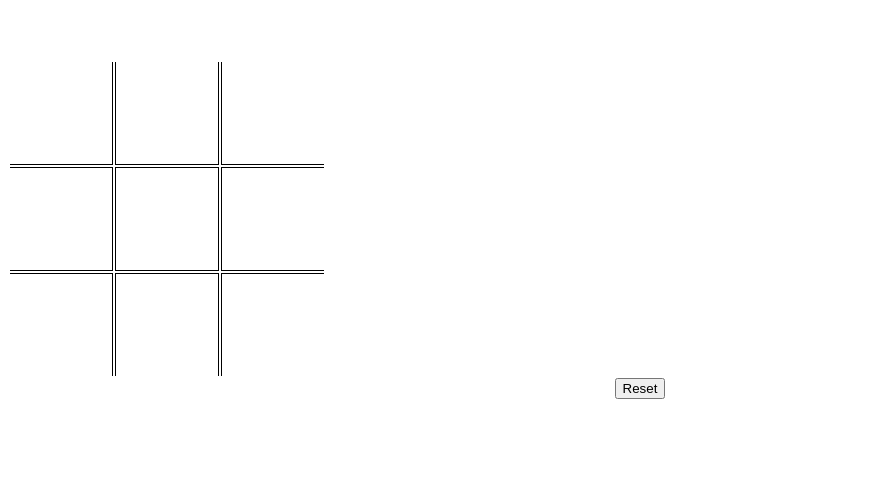
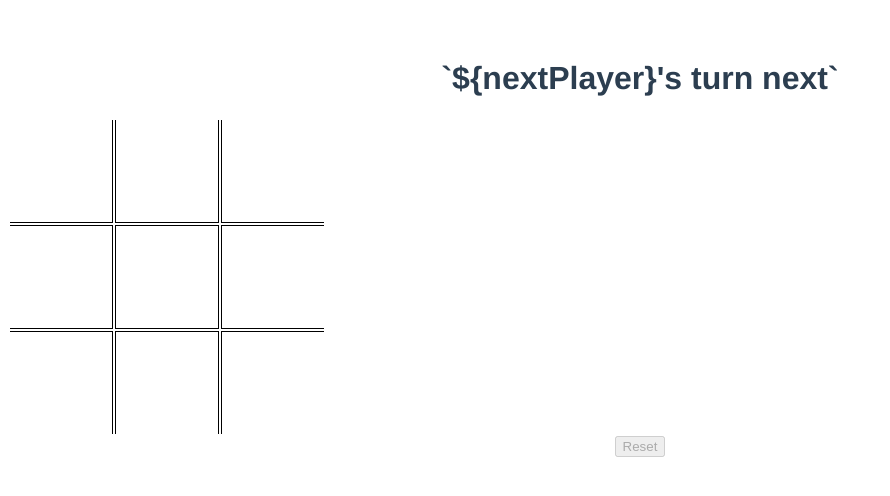
Before and after one commit to DaveRatcliff/TicTacToeCLI, a Vue app: page / in a window 1280 px wide. Shown: the top 496 px of the page, without its empty margins (0-890 px from the left). Built offline with nearby package versions, Linux system fonts and the light colour scheme.

Commit message:
button disabled until game won

```diff
--- a/src/components/Game.vue
+++ b/src/components/Game.vue
@@ -2,6 +2,7 @@
   <div>
     <h1 v-show="hasWon === true">You won!</h1>
     <h1 v-show="invalidMove === true">Pick another space!</h1>
+    <h1 v-show="hasWon === false">`${nextPlayer}'s turn next`</h1>
     <table>
       <tr>
         <td id="cell-1" @click="handleClick(0)">{{ moves[0] }}</td>
@@ -20,7 +21,7 @@
       </tr>
     </table>
     <div>
-      <button @click="resetBoard">Reset</button>
+      <button @click="resetBoard" v-bind:disabled="hasWon === false">Reset</button>
     </div>
   </div>
 </template>
```
